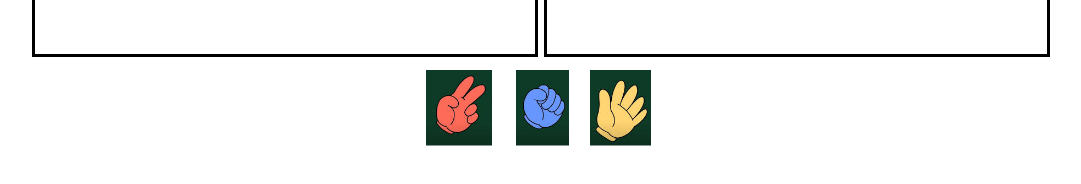
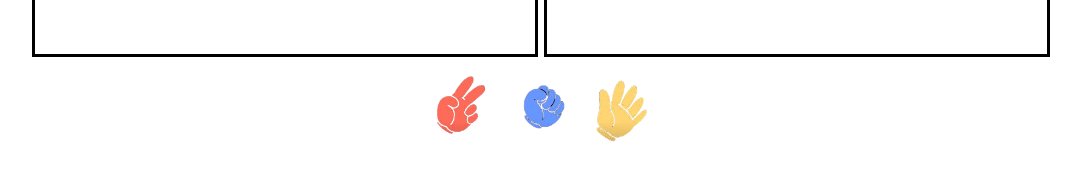
Before and after one commit to SMG05oein/class_component, a React (Create React App) app: page / in a window 1280 px wide. Shown: the part 410-594 px from the top of the page, without its empty margins (99-1180 px from the left). Built offline with nearby package versions, Linux system fonts and the light colour scheme.

Commit message:
UI개선

```diff
--- a/src/App.css
+++ b/src/App.css
@@ -45,6 +45,15 @@
   width: 200px;
   object-fit: cover;
   overflow: hidden;
+
+}
+
+.img-big{
+    height: auto;
+    transition: transform 0.3s ease;
+}
+.img-big:hover{
+  transform: scale(1.1);
 }
 
 .R{
@@ -60,8 +69,8 @@
 .P{
   clip-path: inset(0 15px 0 124px);
   right: 190px;
+}
 
-}
 .win{
   /* border:3px solid blue; */
   color: blue;
--- a/src/AppRSP.js
+++ b/src/AppRSP.js
@@ -69,9 +69,9 @@ render() {
 
             <div className="btn">
                 {/*리액트 주의사항 함수는 콜백함수 형태로 하자*/}
-                <img className="BBB S" src="/download.jpg" onClick={()=>this.play("scissors")}/>
-                <img className="BBB R" src="/download.jpg" onClick={()=>this.play("rock")}/>
-                <img className="BBB P" src="/download.jpg" onClick={()=>this.play("paper")}/>
+                <img className="BBB S img-big" src="/download-removebg-preview.png" onClick={()=>this.play("scissors")}/>
+                <img className="BBB R img-big" src="/download-removebg-preview.png" onClick={()=>this.play("rock")}/>
+                <img className="BBB P img-big" src="/download-removebg-preview.png" onClick={()=>this.play("paper")}/>
             </div>
         </div>
         )
```
Also changed, not shown: public/download-removebg-preview.png (added).
